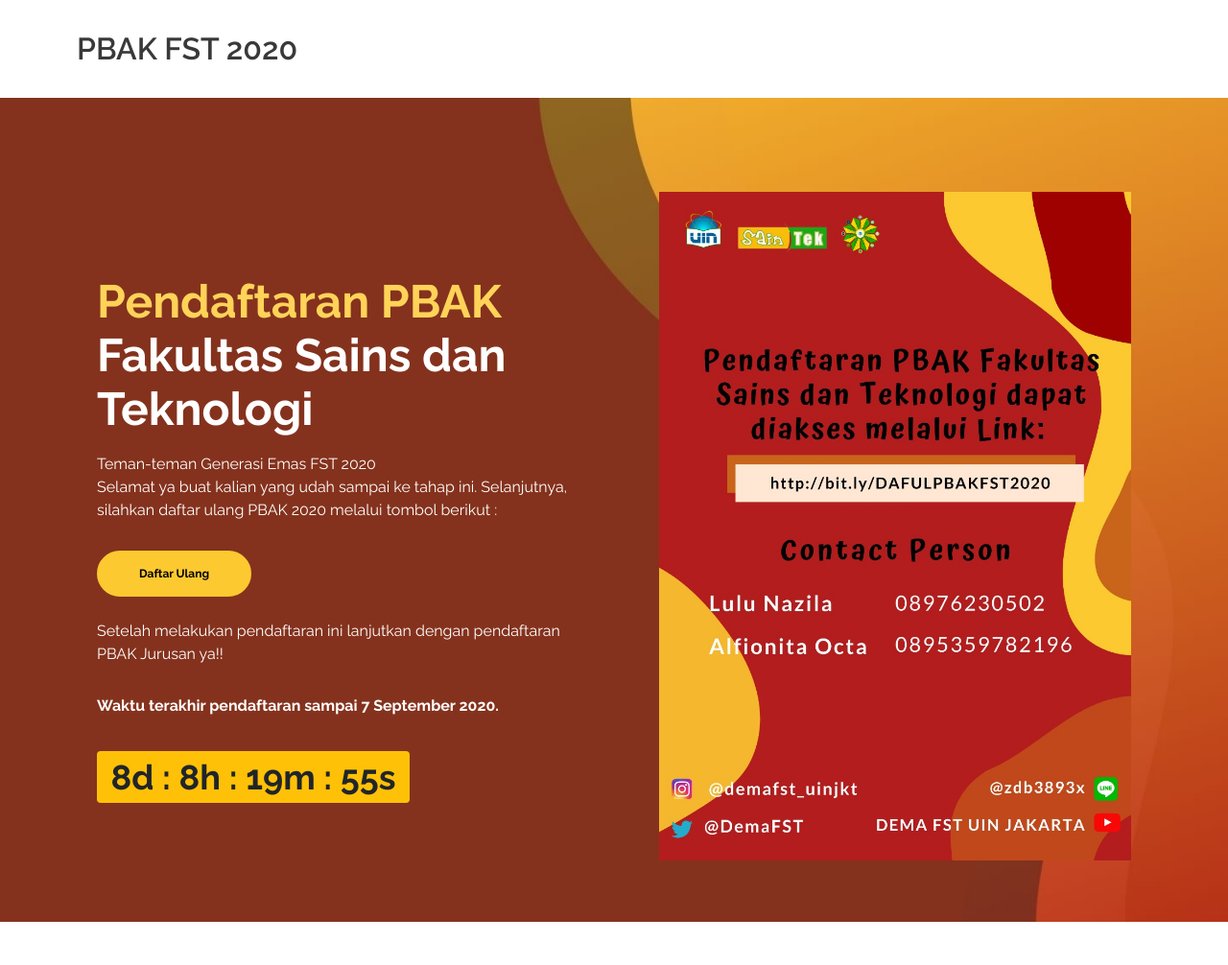
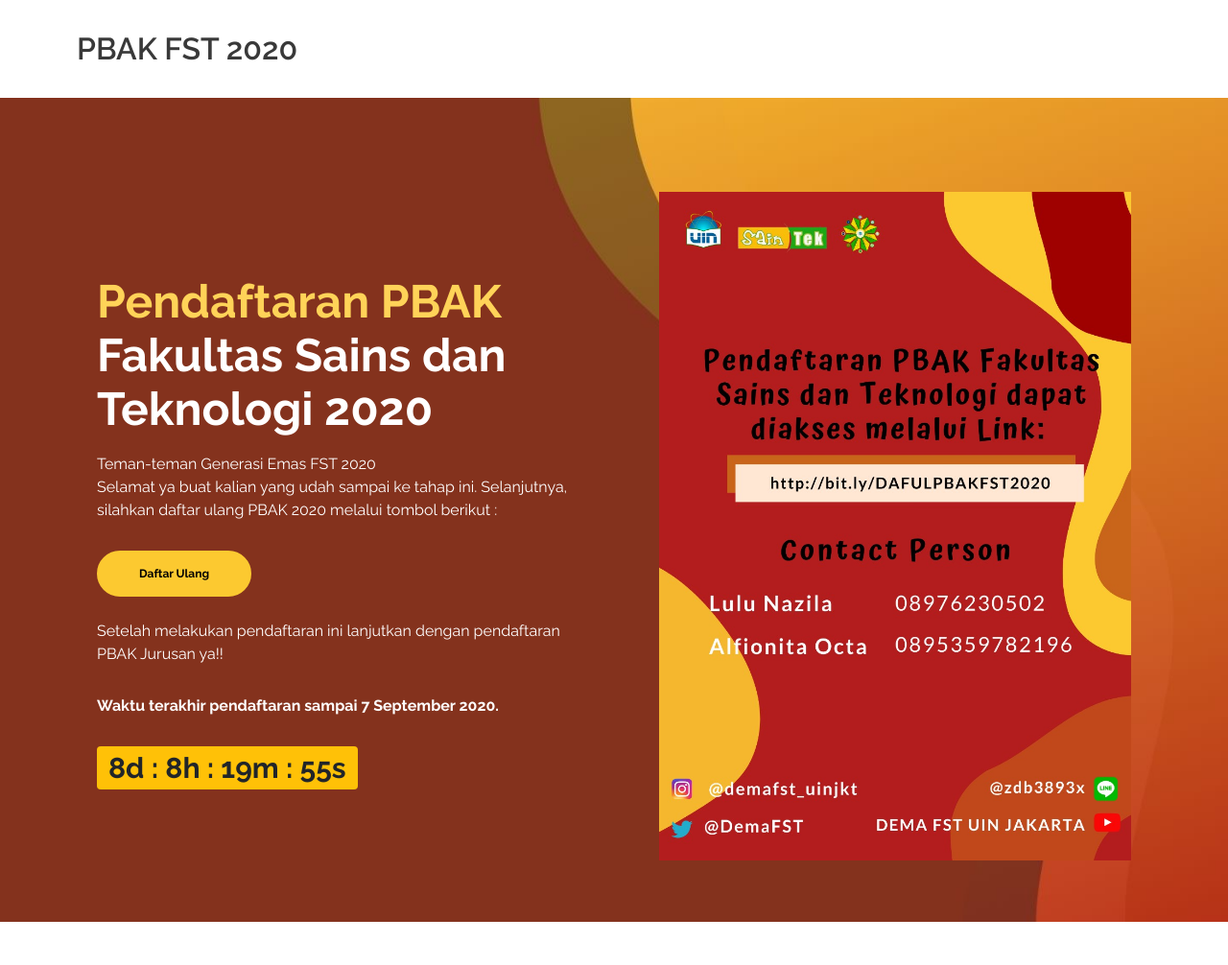
Before and after one commit to Fajaragst/PBAK-FST-2020, a plain HTML site: page index.html in a window 1280 px wide. Shown: the top 1006 px of the page at 96% size. Drawn offline with Linux system fonts and the light colour scheme.

Commit message:
beta v1.1.1

```diff
--- a/css/styles.css
+++ b/css/styles.css
@@ -2203,6 +2203,10 @@ a:hover.back-to-top {
   height: 0px;
 } */
 
+#counter{
+  font-size: 30px;
+}
+
 .navbar{
   background-color: #fff;
 }
--- a/index.html
+++ b/index.html
@@ -80,12 +80,12 @@
                 <div class="row">
                     <div class="col-lg-6">
                         <div class="text-container">
-                            <h1><span class="turquoise">Pendaftaran PBAK</span><br>Fakultas Sains dan Teknologi</h1>
+                            <h1><span class="turquoise">Pendaftaran PBAK</span><br>Fakultas Sains dan Teknologi 2020</h1>
                             <p class="p-large">Teman-teman Generasi Emas FST 2020 <br> Selamat ya buat kalian yang udah sampai ke tahap ini. Selanjutnya, silahkan daftar ulang PBAK 2020 melalui tombol berikut :</p>
                             <a class="btn-solid-lg page-scroll" id="btn-daful" href="Http://bit.ly/DAFULPBAKFST2020">Daftar Ulang</a>
                             <p class="p-large"><br>Setelah melakukan pendaftaran ini lanjutkan dengan pendaftaran PBAK Jurusan ya!!</p>
                             <p class="p-large"><b>Waktu terakhir pendaftaran sampai 7 September 2020.</b></p>
-                            <h1><span class="badge badge-warning " id="counter"></span></h1>
+                            <span class="badge badge-warning " id="counter"></span>
                         </div> <!-- end of text-container -->
                     </div> <!-- end of col -->
                     <div class="col-lg-6">
```
